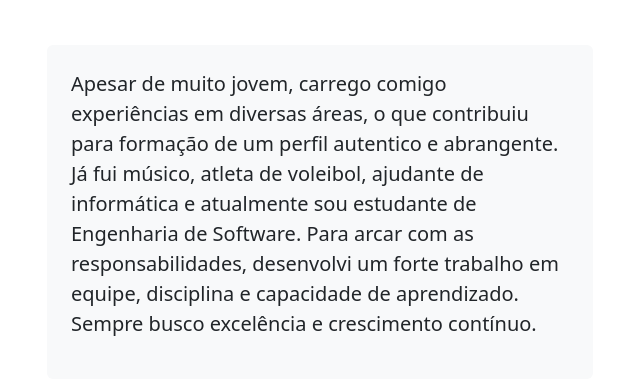
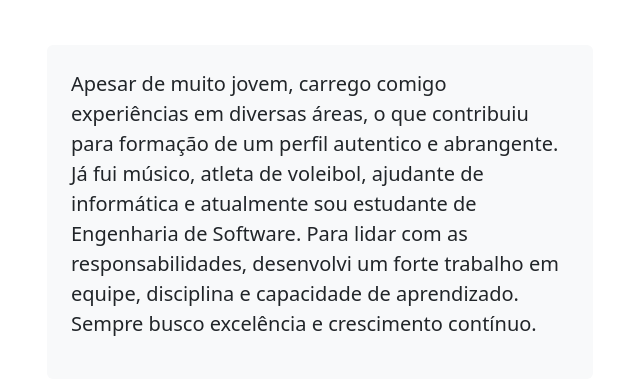
Before and after one commit to DevCilas/PorftifolioBoostrapPuro, a plain HTML site: page index.html in a window 1280 px wide. Shown: the part 556-945 px from the top of the page, 35-675 px from the left. Drawn offline with nearby package versions, Linux system fonts and the light colour scheme.

Commit message:
Fix - About

```diff
--- a/index.html
+++ b/index.html
@@ -3,7 +3,7 @@
   <head>
     <meta charset="UTF-8" />
     <meta name="viewport" content="width=device-width, initial-scale=1.0" />
-    <title>Cilas Macedo - Currículo</title>
+    <title>Cilas Macedo</title>
     <link
       href="https://cdn.jsdelivr.net/npm/bootstrap@5.3.0-alpha1/dist/css/bootstrap.min.css"
       rel="stylesheet"
@@ -103,7 +103,7 @@
                 áreas, o que contribuiu para formação de um perfil autentico e
                 abrangente. Já fui músico, atleta de voleibol, ajudante de
                 informática e atualmente sou estudante de Engenharia de
-                Software. Para arcar com as responsabilidades, desenvolvi um
+                Software. Para lidar com as responsabilidades, desenvolvi um
                 forte trabalho em equipe, disciplina e capacidade de
                 aprendizado. Sempre busco excelência e crescimento contínuo.
               </p>
```
